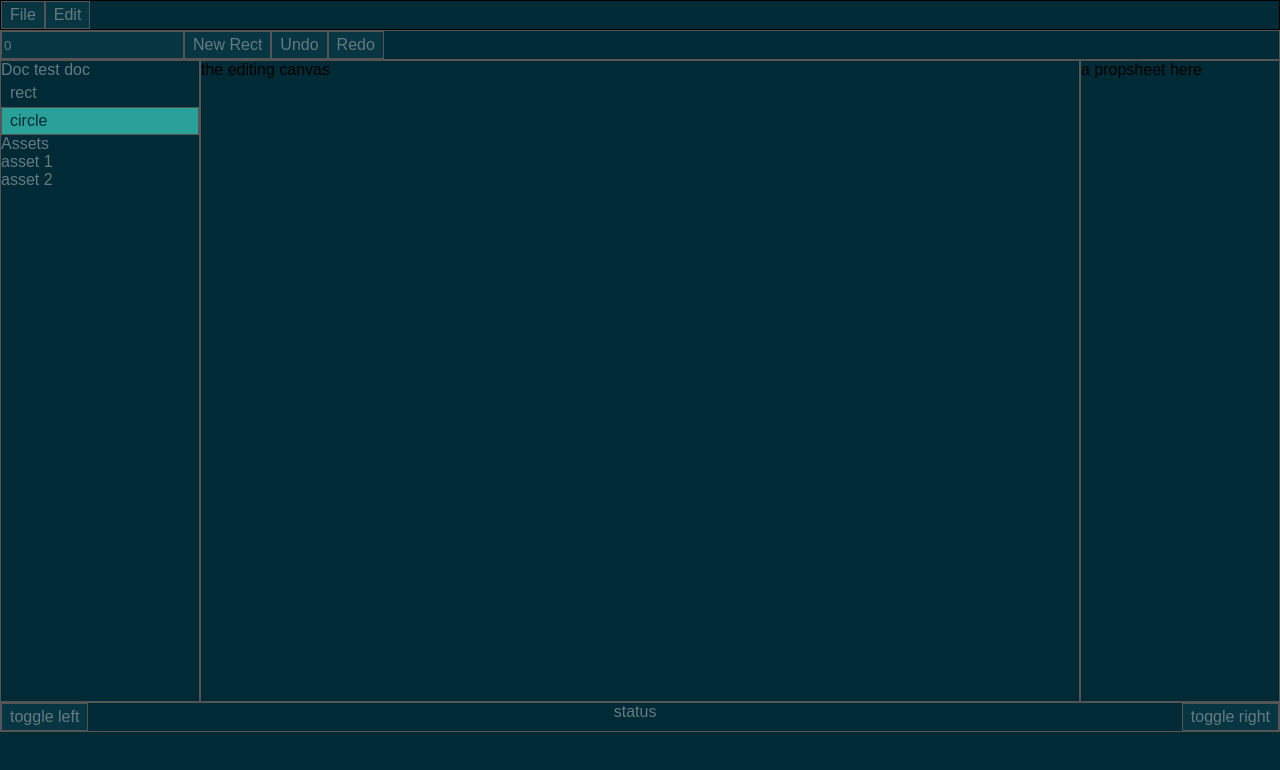
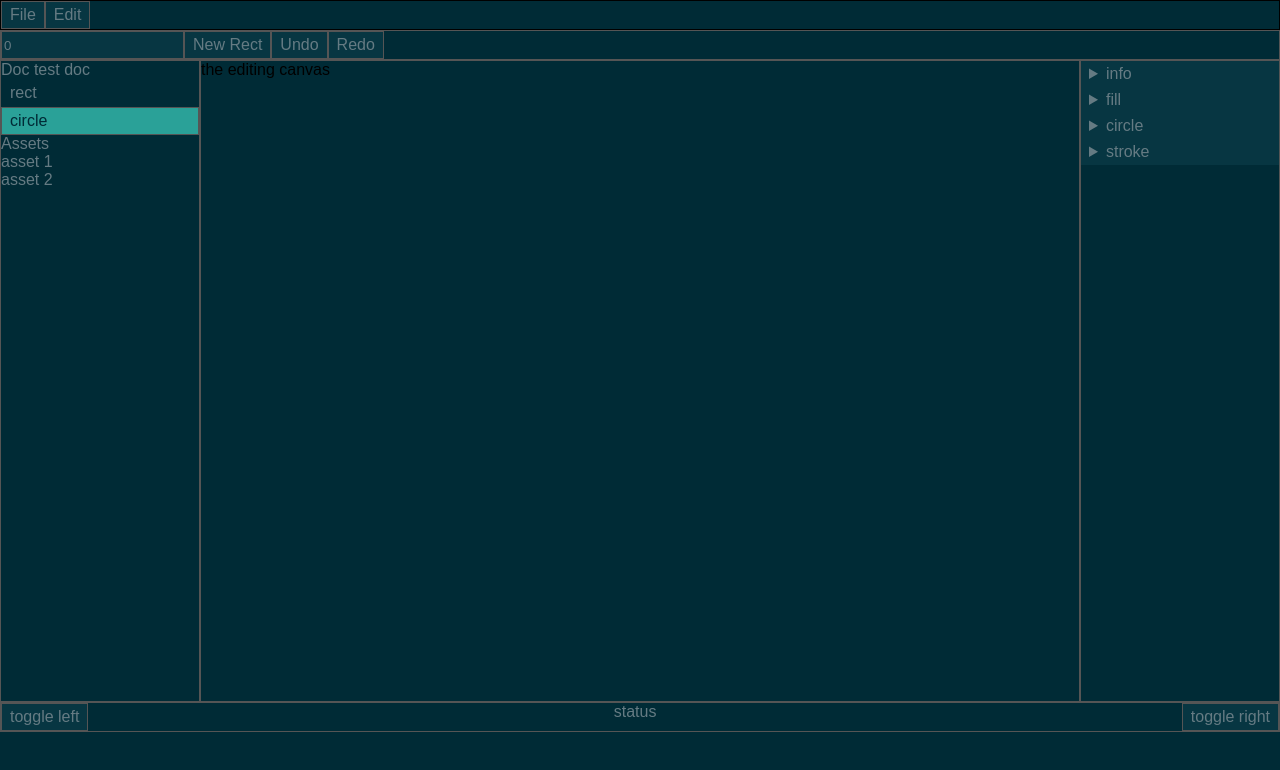
Before and after one commit to joshmarinacci/layout-new, a React (Vite) app: page / in a window 1280 px wide. Both pictures are taken after a click on the item "circle". Shown: the top 770 px of the page. Built offline with nearby package versions, Linux system fonts and the light colour scheme.

Commit message:
add a props sheet

```diff
--- /dev/null
+++ b/src/PropSheet.tsx
@@ -0,0 +1,93 @@
+import type {
+    Bounds, CircleLikeComponent, FillComponent,
+    ResizableBoundsComponent, RoundedCornerComponent,
+    Shape,
+    ShapeComponent, StrokeComponent
+} from "./types";
+
+function NumberInput(props: {
+    title: string,
+    target: object,
+    field: string,
+    unit: string
+}) {
+    return <div className={'number-input'}>
+        <label className={'title'}>{props.title}</label>
+        <input type={'number'} value={props.target[props.field]}/>
+        <label className={'unit'}>{props.unit}</label>
+    </div>
+}
+
+function resizableBoundsComponent(comp: ResizableBoundsComponent) {
+    return <li className={'prop-sheet-panel'}>
+        <NumberInput title={'x'} target={comp.bounds} field={'x'} unit={'px'}/>
+        <NumberInput title={'y'} target={comp.bounds} field={'y'} unit={'px'}/>
+        <NumberInput title={'width'} target={comp.bounds} field={'width'} unit={'px'}/>
+        <NumberInput title={'height'} target={comp.bounds} field={'height'} unit={'px'}/>
+    </li>
+}
+
+function fillComponent(comp: FillComponent) {
+    return <div className={'prop-sheet-panel'}>
+        <input type={'color'} value={comp.fill.color}/>
+    </div>
+}
+
+function roundedCornerComponent(comp: RoundedCornerComponent) {
+    return <div className={'prop-sheet-panel'}>
+        <NumberInput title={'radius'} target={comp} field={'radius'} unit={'px'}/>
+    </div>
+}
+
+function strokeComponent(comp: StrokeComponent) {
+    return <div className={'prop-sheet-panel'}>
+        <input type={'color'} value={comp.color}/>
+        <NumberInput title={'width'} target={comp} field={'width'} unit={'px'}/>
+    </div>
+}
+
+function circleLikeComponent(comp: CircleLikeComponent) {
+    return <div className={'prop-sheet-panel'}>
+        <NumberInput title={'radius'} target={comp} field={'radius'} unit={'px'}/>
+    </div>
+}
+
+function componentProps(component: ShapeComponent) {
+    switch (component.kind) {
+        case 'resizable-bounds-component': return resizableBoundsComponent(component as ResizableBoundsComponent);
+        case 'fill-component': return fillComponent(component as FillComponent)
+        case 'rounded-corner-component': return roundedCornerComponent(component as RoundedCornerComponent)
+        case 'stroke-component': return strokeComponent(component as StrokeComponent)
+        case 'circle-like-component': return circleLikeComponent(component as CircleLikeComponent)
+        default: {
+            return <li>unknown component</li>
+        }
+    }
+}
+
+export default function PropSheet(props: { selected?: Shape }) {
+    if(!props.selected) {
+        return <div className={'prop-sheet'}>nothing selected</div>
+    } else {
+        const shape = props.selected
+        const comps = Object.keys(shape.components).map(key => {
+            return <details>
+                <summary>{key}</summary>
+                {componentProps(shape.components[key])}
+            </details>
+        })
+        return <ul className={'prop-sheet'}>
+            <li>
+                <details>
+                    <summary>info</summary>
+                    <ul>
+                        <li><b>id</b><i>{shape.id}</i></li>
+                        <li><b>name</b><i>{shape.name}</i></li>
+                        <li><b>type</b><i>{shape.type}</i></li>
+                    </ul>
+                </details>
+            </li>
+            {comps}
+        </ul>
+    }
+}
--- a/src/app.css
+++ b/src/app.css
@@ -119,3 +119,27 @@ input {
         }
     }
 }
+
+.prop-sheet {
+    details {
+        summary {
+            color: var(--primary-control-text);
+            background-color: var(--primary-control-background);
+            padding: 0.25rem 0.5rem;
+            &:hover {
+                background-color: var(--primary-control-background-hover);
+            }
+        }
+        .prop-sheet-panel {
+            /*border: 1px solid red;*/
+            padding: 0.5rem;
+        }
+    }
+}
+
+.number-input {
+    border: 0px solid var(--primary-control-border-color);
+    display: flex;
+    flex-direction: row;
+    gap: 0.5rem;
+}
--- a/src/app.tsx
+++ b/src/app.tsx
@@ -3,6 +3,7 @@ import React, {useState} from "react";
 import type {CircleShape, DrawDocument, RectangleShape, Shape} from "./types";
 import TreeView from "./TreeView";
 import "./app.css"
+import PropSheet from "./PropSheet";
 
 function make_example_doc():DrawDocument {
     const rect: RectangleShape = {
@@ -11,6 +12,7 @@ function make_example_doc():DrawDocument {
         name: 'rect',
         components: {
             rect: {
+                kind: "resizable-bounds-component",
                 bounds: {
                     x: 0,
                     y: 0,
@@ -19,16 +21,19 @@ function make_example_doc():DrawDocument {
                 }
             },
             fill: {
+                kind: 'fill-component',
                 fill: {
                     kind: "solid",
                     color: "red"
                 }
             },
             stroke: {
+                kind: "stroke-component",
                 width: 1,
                 color: "black"
             },
             cornerRadius: {
+                kind: 'rounded-corner-component',
                 radius: 10
             }
         }
@@ -39,12 +44,14 @@ function make_example_doc():DrawDocument {
         name:'circle',
         components: {
             fill: {
+                kind: 'fill-component',
                 fill: {
                     kind: 'solid',
                     color:'blue',
                 }
             },
             circle: {
+                kind: 'circle-like-component',
                 radius: 30,
                 center: {
                     x: 200,
@@ -52,6 +59,7 @@ function make_example_doc():DrawDocument {
                 }
             },
             stroke: {
+                kind: 'stroke-component',
                 color: 'black',
                 width: 1
             }
@@ -102,7 +110,7 @@ function App() {
             <div>the editing canvas</div>
         </div>
         <div className={'right scroll-container'}>
-            <div>a propsheet here</div>
+            <PropSheet selected={selected}/>
         </div>
         <div className={'statusbar full-span'}>
             <button>toggle left</button>
```
Also changed, not shown: src/types.ts (+9 -5 lines).
